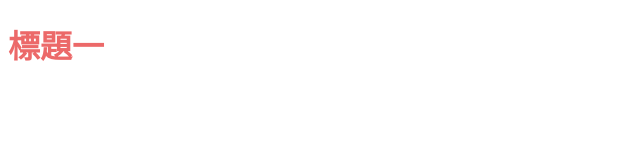
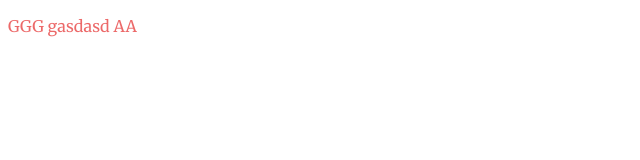
Before and after one commit to koko7878156/HC_ZL_Web_SASS_RWD, a plain HTML site: page index.html in a window 1280 px wide. Shown: the whole page, without its empty margins (0-640 px from the left). Drawn offline with Linux system fonts and the light colour scheme.

Commit message:
測試線上字體

```diff
--- a/index.html
+++ b/index.html
@@ -7,6 +7,6 @@
     <link rel="stylesheet" href="./style.css">
 </head>
 <body>
-    <h1>標題一</h1>
+    <p>GGG gasdasd AA</p>
 </body>
 </html>
--- a/style.scss
+++ b/style.scss
@@ -1,3 +1,8 @@
-h1 {
+@import url('https://fonts.googleapis.com/css2?family=Merriweather:wght@300;400&display=swap');
+
+$font-family: 'Merriweather', serif;
+
+P {
     color: rgb(236, 105, 105);
+    font-family: $font-family;
 }
```
Also changed, not shown: style.css, 1 other file.
